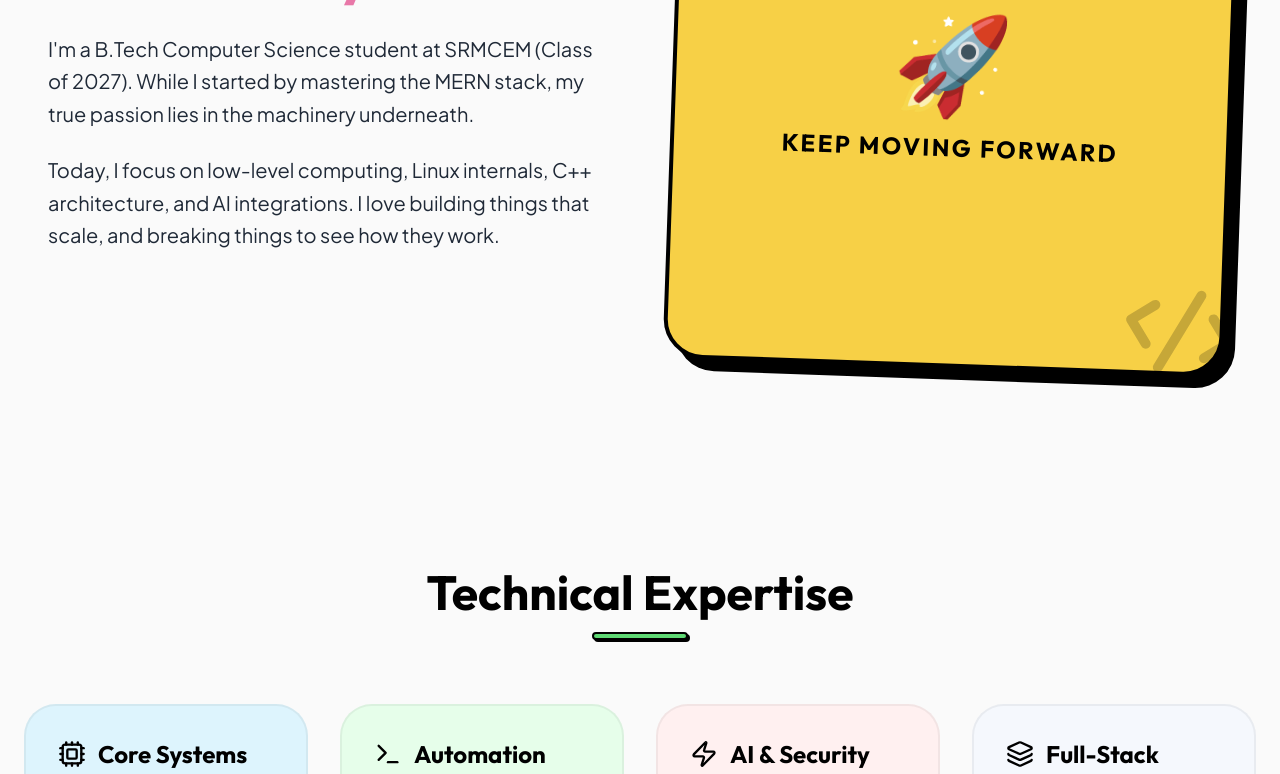
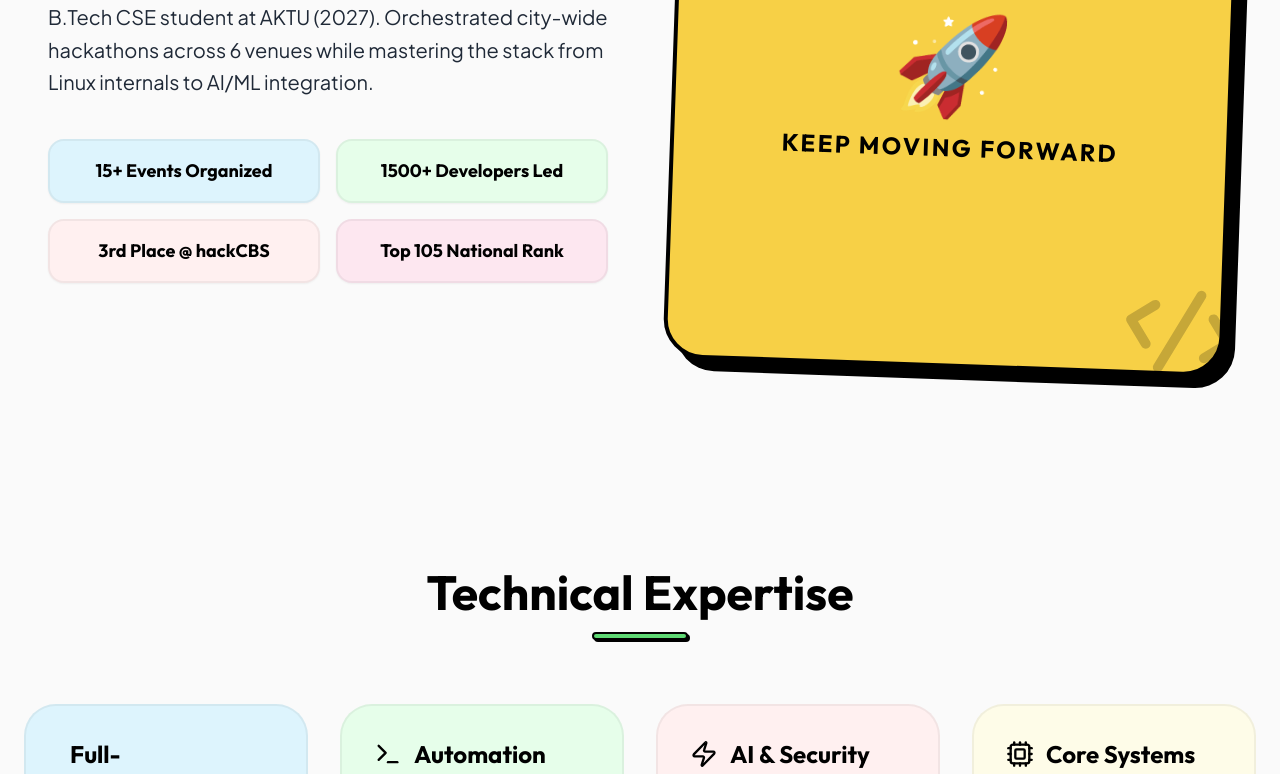
Before and after one commit to ItsPriyamSri/priyam-portfolio, a React (Vite) app: page / in a window 1280 px wide. Shown: the part 1040-1814 px from the top of the page. Built offline with nearby package versions, Linux system fonts and the light colour scheme.

Commit message:
Update App.tsx

```diff
--- a/src/App.tsx
+++ b/src/App.tsx
@@ -54,7 +54,7 @@ const containerVariants = {
       staggerChildren: 0.1
     }
   }
-};
+} as const;
 
 const itemVariants = {
   hidden: { opacity: 0, y: 20 },
@@ -63,7 +63,7 @@ const itemVariants = {
     y: 0,
     transition: { type: "spring", stiffness: 300, damping: 24 }
   }
-};
+} as const;
 
 const revealVariants = {
   hidden: { opacity: 0, y: 30 },
@@ -72,7 +72,7 @@ const revealVariants = {
     y: 0,
     transition: { duration: 0.6, ease: "easeOut" }
   }
-};
+} as const;
 
 // --- Reusable Components ---
 
@@ -255,11 +255,25 @@ const TheJourney = () => (
         </h2>
         <div className="space-y-6 text-xl font-jakarta text-gray-800 leading-relaxed">
           <p>
-            I'm a B.Tech Computer Science student at SRMCEM (Class of 2027). While I started by mastering the MERN stack, my true passion lies in the machinery underneath.
+            B.Tech CSE student at AKTU (2027). Orchestrated city-wide hackathons across 6 venues while mastering the stack from Linux internals to AI/ML integration.
           </p>
-          <p>
-            Today, I focus on low-level computing, Linux internals, C++ architecture, and AI integrations. I love building things that scale, and breaking things to see how they work.
-          </p>
+
+          <div className="grid grid-cols-2 gap-4 pt-4">
+            {[
+              { label: "15+ Events Organized", color: "bg-[#DDF4FD]" },
+              { label: "1500+ Developers Led", color: "bg-[#E6FEEA]" },
+              { label: "3rd Place @ hackCBS", color: "bg-[#FFF0F0]" },
+              { label: "Top 105 National Rank", color: "bg-[#FDE7F0]" },
+            ].map((metric, i) => (
+              <motion.div
+                key={i}
+                whileHover={{ y: -5 }}
+                className={`${metric.color} p-4 rounded-2xl border-2 border-black/5 flex flex-col items-center justify-center text-center shadow-sm`}
+              >
+                <span className="font-outfit font-bold text-base md:text-lg leading-tight text-black">{metric.label}</span>
+              </motion.div>
+            ))}
+          </div>
         </div>
       </div>
 
@@ -303,28 +317,28 @@ const TechnicalExpertise = () => (
     >
       {[
         {
-          title: "Core Systems",
-          icon: <Cpu size={28} />,
+          title: "Full-Stack/Frameworks",
+          icon: <Layers size={28} />,
           color: "bg-[#DDF4FD]",
-          skills: ["C++", "C", "Linux Internals", "OS Design", "SysAdmin"]
+          skills: ["React", "TypeScript", "Node.js", "Express", "Firebase", "Tailwind CSS", "MongoDB", "SQL"]
         },
         {
           title: "Automation",
           icon: <Terminal size={28} />,
           color: "bg-[#E6FEEA]",
-          skills: ["Python", "Bash", "Docker", "FastAPI", "REST APIs"]
+          skills: ["Python", "Bash", "Shell Scripting", "Docker", "GCP", "FastAPI", "REST APIs"]
         },
         {
           title: "AI & Security",
           icon: <Zap size={28} />,
           color: "bg-[#FFF0F0]",
-          skills: ["Prompt Eng", "Gemini API", "LLMs", "Cybersecurity"]
+          skills: ["RAG Systems", "NLP", "LLM Integration", "Prompt Eng", "Gemini API", "LLMs", "Cybersecurity"]
         },
         {
-          title: "Full-Stack",
-          icon: <Layers size={28} />,
-          color: "bg-blue-50/50",
-          skills: ["React", "TypeScript", "Node.js", "MongoDB", "SQL"]
+          title: "Core Systems",
+          icon: <Cpu size={28} />,
+          color: "bg-[#FEFCE8]",
+          skills: ["C++", "C", "Linux Internals", "OS Design", "SysAdmin"]
         }
       ].map((cat, idx) => (
         <motion.div key={idx} variants={itemVariants}>
```
